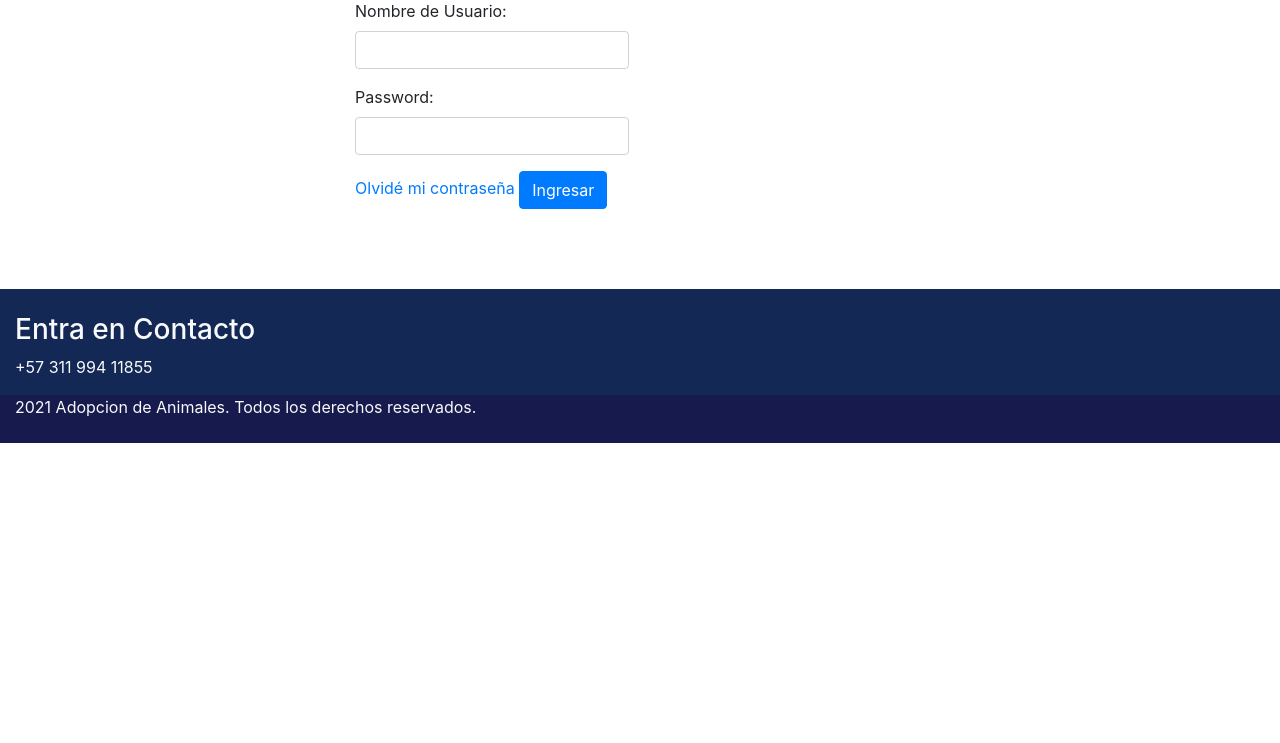
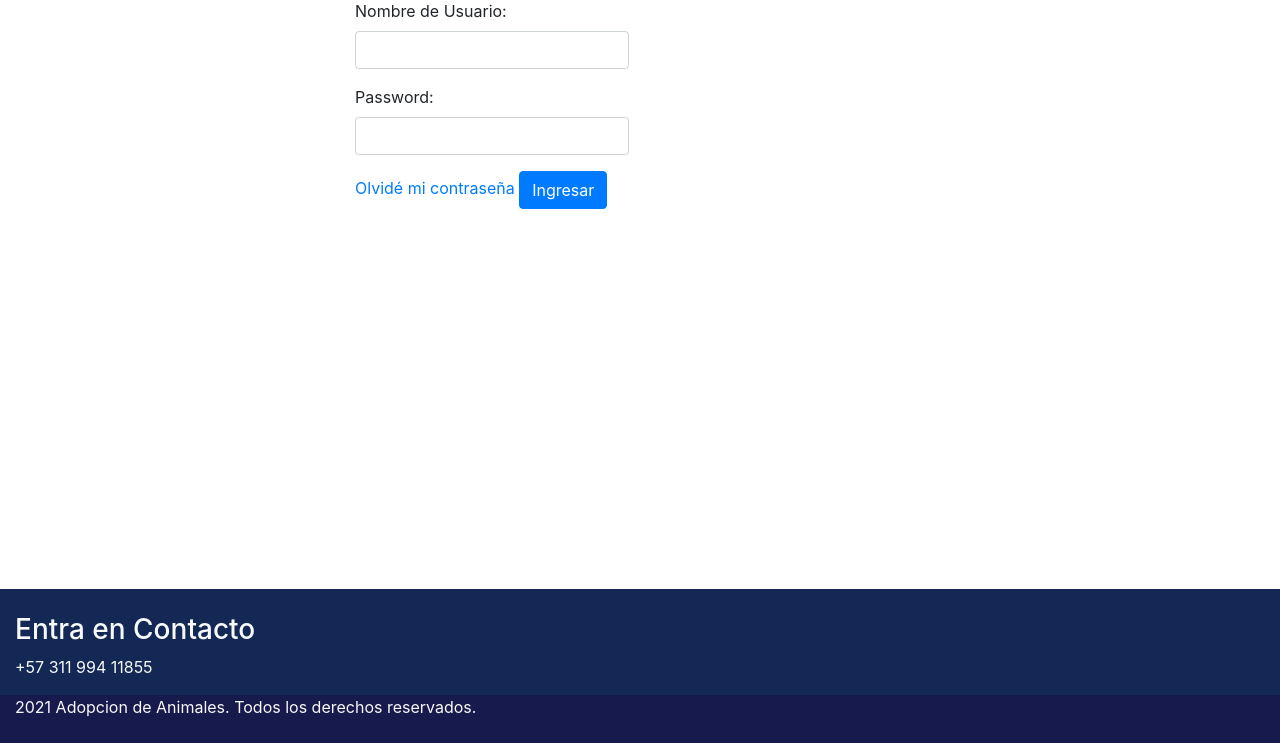
Before and after one commit to Alfareiza/adopcion-de-animales, a Django app: page / in a window 1280 px wide. Shown: the part 57-800 px from the top of the page. Run offline with Django 3.2, Linux system fonts and the light colour scheme; some libraries are stand-ins or nearby versions.

Commit message:
Clase para fijar el footer en el fondo de la página.

```diff
--- a/static/css/estilos.css
+++ b/static/css/estilos.css
@@ -1,5 +1,6 @@
 .main-footer{
     background-color: #142855;
+
 }
 
 .rights{
@@ -15,3 +16,9 @@ body.footer-fijo{
 body.footer-fijo main{
 	flex: 1;
 }
+
+.fixed-footer{
+    position: absolute;
+    bottom: 0px;
+    width: 100%;
+    }
```
